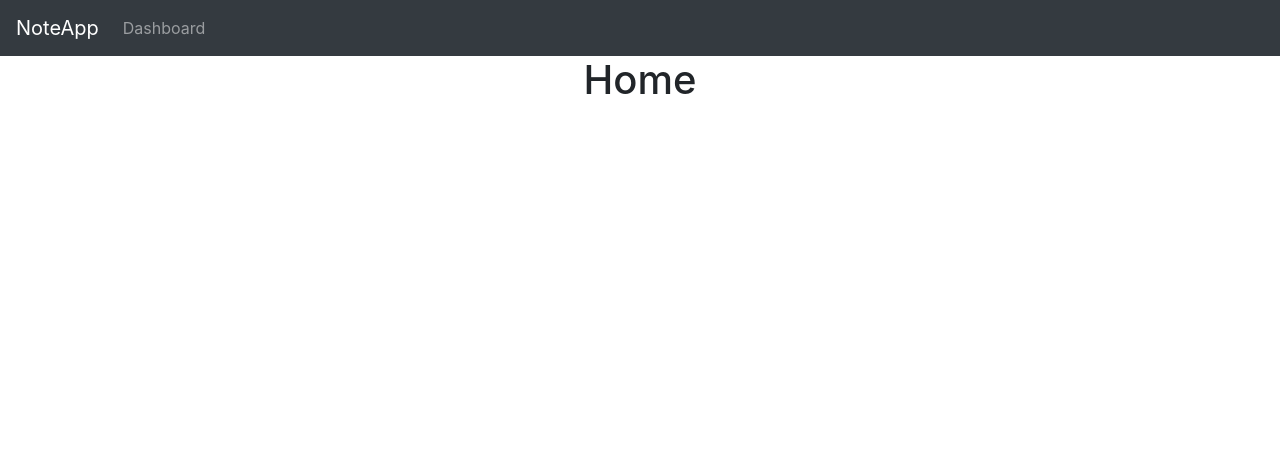
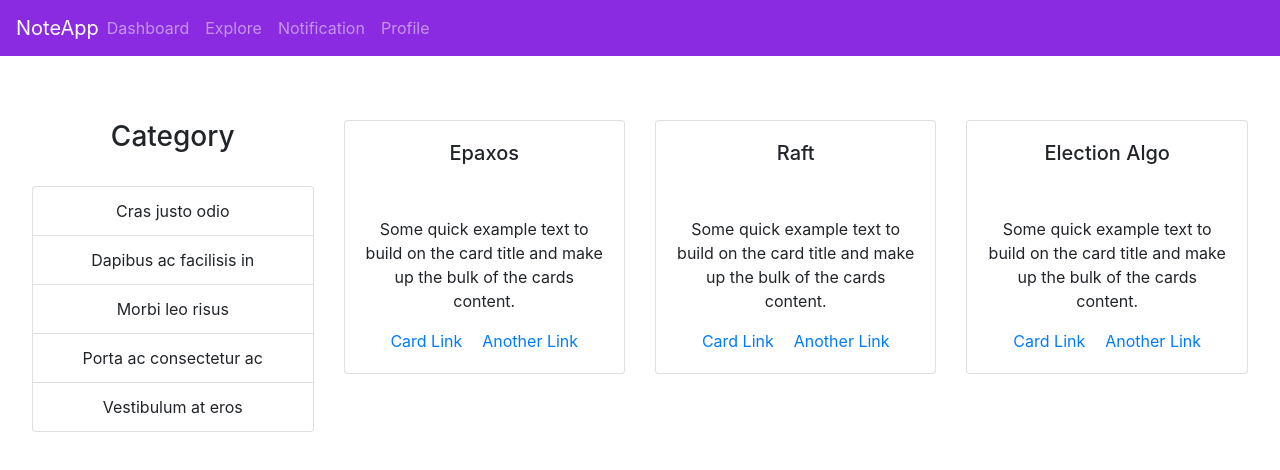
Before and after one commit to saividhya/NoteApp, a React (Create React App) app in the folder noteapp-ui/: page / in a window 1280 px wide. Shown: the top 470 px of the page. Built offline with nearby package versions, Linux system fonts and the light colour scheme.

Commit message:
dashboard page in progress

```diff
--- a/noteapp-ui/src/components/dashboard.js
+++ b/noteapp-ui/src/components/dashboard.js
@@ -1,13 +1,99 @@
 import React, { PropTypes } from 'react'
+import { Card, Button, CardHeader, CardFooter, CardBody,
+  CardTitle, CardText,Row,Col,Jumbotron,ListGroupItem,ListGroup,CardLink } from 'reactstrap';
 
-class Dashboard extends React.Component {
+class Note extends React.Component {
+  render () {
+    return (
+      <div>
+      <Row>
+          <Col xs="6" sm="4">
+            <Card>
+              <CardBody>
+                <CardTitle>Epaxos</CardTitle>
+              </CardBody>
+              <CardBody>
+                <CardText>Some quick example text to build on the card title and make up the bulk of the cards content.</CardText>
+                <CardLink href="#">Card Link</CardLink>
+                <CardLink href="#">Another Link</CardLink>
+              </CardBody>
+            </Card>
+          </Col>
+          <Col xs="6" sm="4">
+            <Card>
+              <CardBody>
+                <CardTitle>Raft</CardTitle>
+              </CardBody>
+              <CardBody>
+                <CardText>Some quick example text to build on the card title and make up the bulk of the cards content.</CardText>
+                <CardLink href="#">Card Link</CardLink>
+                <CardLink href="#">Another Link</CardLink>
+              </CardBody>
+            </Card>
+          </Col>
+          <Col sm="4">
+            <Card>
+              <CardBody>
+                <CardTitle>Election Algo</CardTitle>
+              </CardBody>
+              <CardBody>
+                <CardText>Some quick example text to build on the card title and make up the bulk of the cards content.</CardText>
+                <CardLink href="#">Card Link</CardLink>
+                <CardLink href="#">Another Link</CardLink>
+              </CardBody>
+            </Card>
+          </Col>
+        </Row>
+
+
+
+      </div>
+    )
+
+  }
+}
+
+
+
+class Category extends React.Component {
   render () {
     return(
       <div>
-      <h1>Home</h1>
+        <h3> Category </h3><br/>
+        <ListGroup>
+          <ListGroupItem>Cras justo odio</ListGroupItem>
+          <ListGroupItem>Dapibus ac facilisis in</ListGroupItem>
+          <ListGroupItem>Morbi leo risus</ListGroupItem>
+          <ListGroupItem>Porta ac consectetur ac</ListGroupItem>
+          <ListGroupItem>Vestibulum at eros</ListGroupItem>
+        </ListGroup>
       </div>
     )
   }
 }
 
+
+
+
+
+
+class Dashboard extends React.Component {
+  render () {
+    return(
+      <Jumbotron style={{backgroundColor: '#FFFFFF'}}>
+      <Row>
+        <Col xs="3">
+          <Category/>
+        </Col>
+        <Col>
+          <Note/>
+        </Col>
+      </Row>
+
+
+      </Jumbotron>
+    )
+  }
+}
+
 export default Dashboard;
--- /dev/null
+++ b/noteapp-ui/src/components/explore.js
@@ -0,0 +1,13 @@
+import React, { PropTypes } from 'react'
+
+class Explore extends React.Component {
+  render () {
+    return (
+      <div>
+      <h1>Explore</h1>
+      </div>
+    )
+  }
+}
+
+export default Explore;
--- a/noteapp-ui/src/components/header.js
+++ b/noteapp-ui/src/components/header.js
@@ -1,32 +1,44 @@
 import React from 'react';
 import { Collapse, Navbar, NavbarToggler, NavbarBrand, Nav, NavItem, NavLink } from 'reactstrap';
 
-export default class Header extends React.Component {
+export default class Example extends React.Component {
   constructor(props) {
     super(props);
 
-    this.toggle = this.toggle.bind(this);
+    this.toggleNavbar = this.toggleNavbar.bind(this);
     this.state = {
-      isOpen: false
+      collapsed: true
     };
   }
-  toggle() {
+
+  toggleNavbar() {
     this.setState({
-      isOpen: !this.state.isOpen
+      collapsed: !this.state.collapsed
     });
   }
   render() {
+
+    //#8e36f4
     return (
       <div>
-        <Navbar color="dark" dark expand>
-          <NavbarBrand href="/">NoteApp</NavbarBrand>
-          <NavbarToggler onClick={this.toggle} />
-          <Collapse isOpen={this.state.isOpen} navbar>
-            <Nav className="mr-auto" navbar>
-              <NavItem>
-                <NavLink href="/">Dashboard</NavLink>
-              </NavItem>
-            </Nav>
+        <Navbar style={{backgroundColor: '#8A2BE2'}} dark toggleable>
+          <NavbarBrand href="/" className="mr-auto">NoteApp</NavbarBrand>
+          <NavbarToggler onClick={this.toggleNavbar} className="mr-2" />
+          <Collapse isOpen={!this.state.collapsed} navbar>
+          <Nav className="mr-auto" navbar>
+            <NavItem>
+              <NavLink href="/">Dashboard</NavLink>
+            </NavItem>
+            <NavItem>
+              <NavLink href="/explore">Explore</NavLink>
+            </NavItem>
+            <NavItem>
+              <NavLink href="/notification">Notification</NavLink>
+            </NavItem>
+            <NavItem>
+              <NavLink href="/Profile">Profile</NavLink>
+            </NavItem>
+          </Nav>
           </Collapse>
         </Navbar>
       </div>
--- /dev/null
+++ b/noteapp-ui/src/components/notification.js
@@ -0,0 +1,12 @@
+import React, { PropTypes } from 'react'
+
+class Notification extends React.Component {
+  render () {
+    return(
+      <div>
+      </div>
+    )
+  }
+}
+
+export default Notification;
--- /dev/null
+++ b/noteapp-ui/src/components/profile.js
@@ -0,0 +1,13 @@
+import React, { PropTypes } from 'react'
+
+class Profile extends React.Component {
+  render () {
+    return(
+      <div>
+      Profile
+      </div>
+    )
+  }
+}
+
+export default Profile;
--- a/noteapp-ui/src/components/routes.js
+++ b/noteapp-ui/src/components/routes.js
@@ -1,16 +1,23 @@
 import React from 'react';
 import Dashboard from './dashboard.js'
+import Explore from './explore.js'
+import Notification from './notification.js'
+import Profile from './profile.js'
 
 import {
   BrowserRouter as Router,
   Route,
 } from 'react-router-dom'
+
 class Routes extends React.Component {
   render () {
     return (
       <Router>
       <div>
           <Route exact path="/" component={Dashboard}/>
+          <Route exact path="/explore" component={Explore}/>
+          <Route exact path="/notification" component={Notification}/>
+          <Route exact path="/profile" component={Profile}/>
 
       </div>
       </Router>
```
